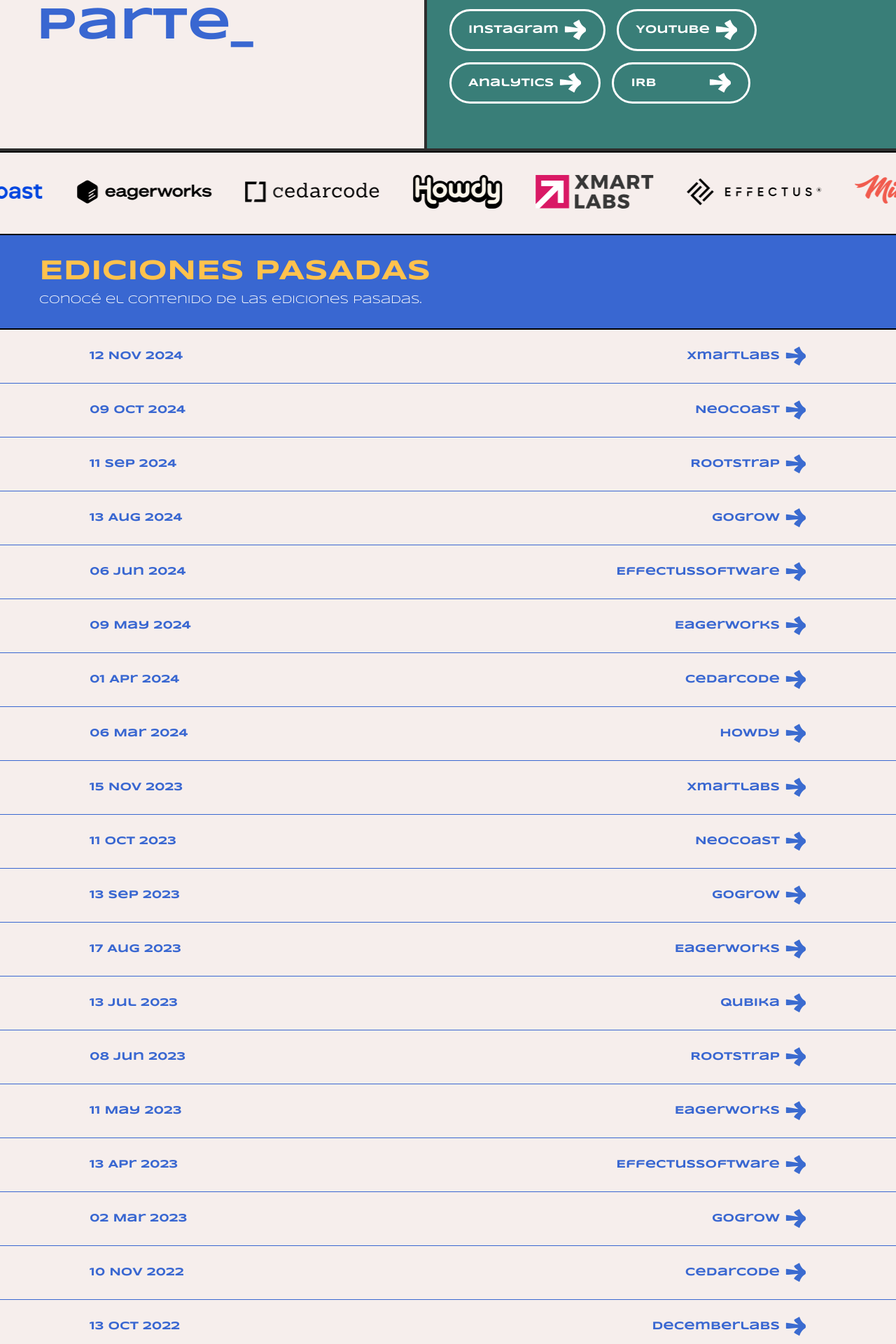
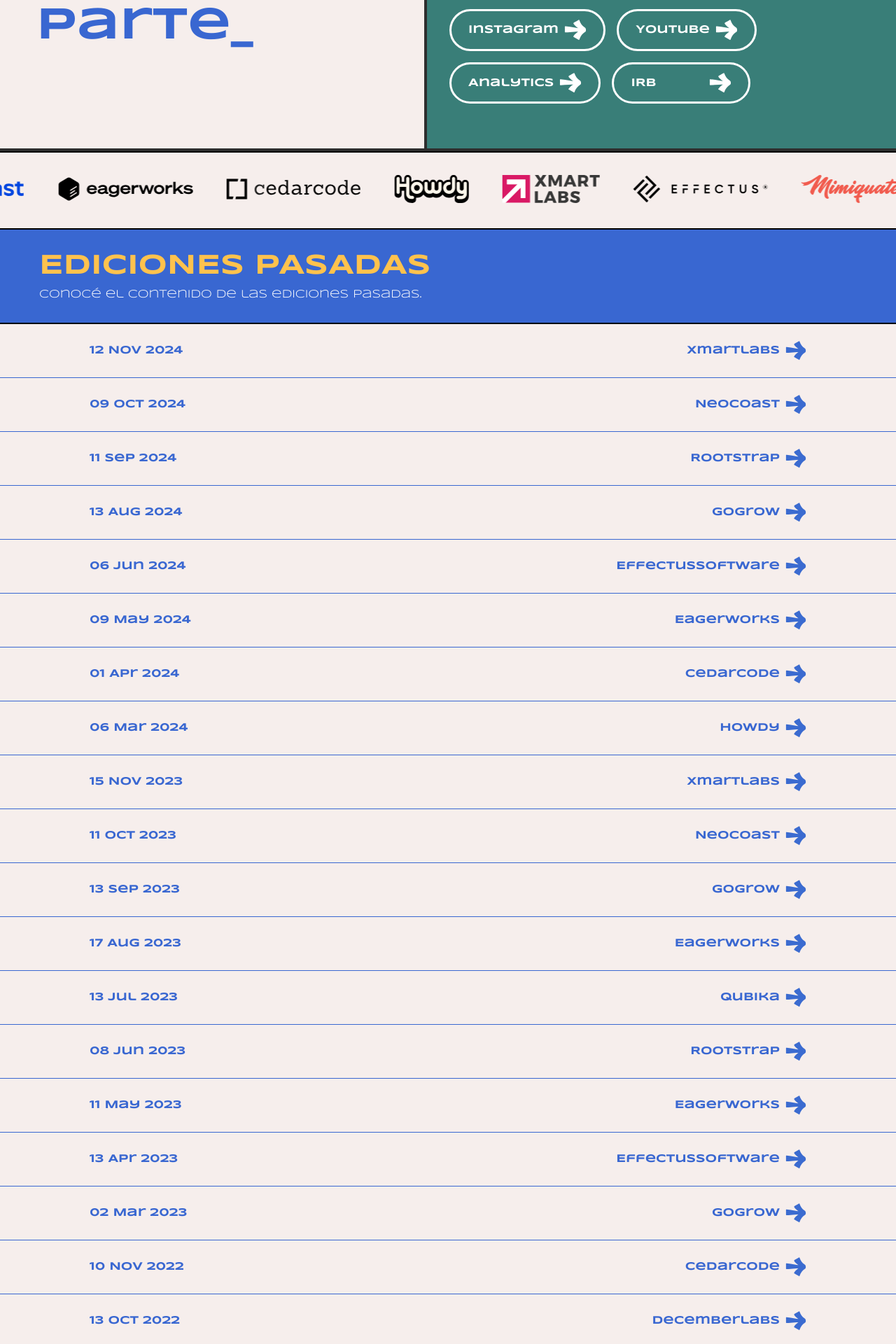
Before and after one commit to rubyuy/ruby.uy, a Jekyll site: the page built from index.md, in a window 1280 px wide. Shown: the part 1075-2995 px from the top of the page at 70% size. Built offline with Jekyll 4.4.1, drawn with Linux system fonts in a browser that asks for light colours; our own code applies the rules of GitHub Pages for plain Markdown files.

Commit message:
Add Qubika as sponsor 2025

```diff
--- a/_data/sponsors.yml
+++ b/_data/sponsors.yml
@@ -6,3 +6,4 @@
 - xmartlabs
 - effectussoftware
 - mimiquate
+- qubika
--- a/_sass/sponsors.scss
+++ b/_sass/sponsors.scss
@@ -28,7 +28,7 @@
     li {
       img {
         max-width: 12rem;
-        height: 3rem;
+        height: 2.5rem;
       }
     }
   }
```
